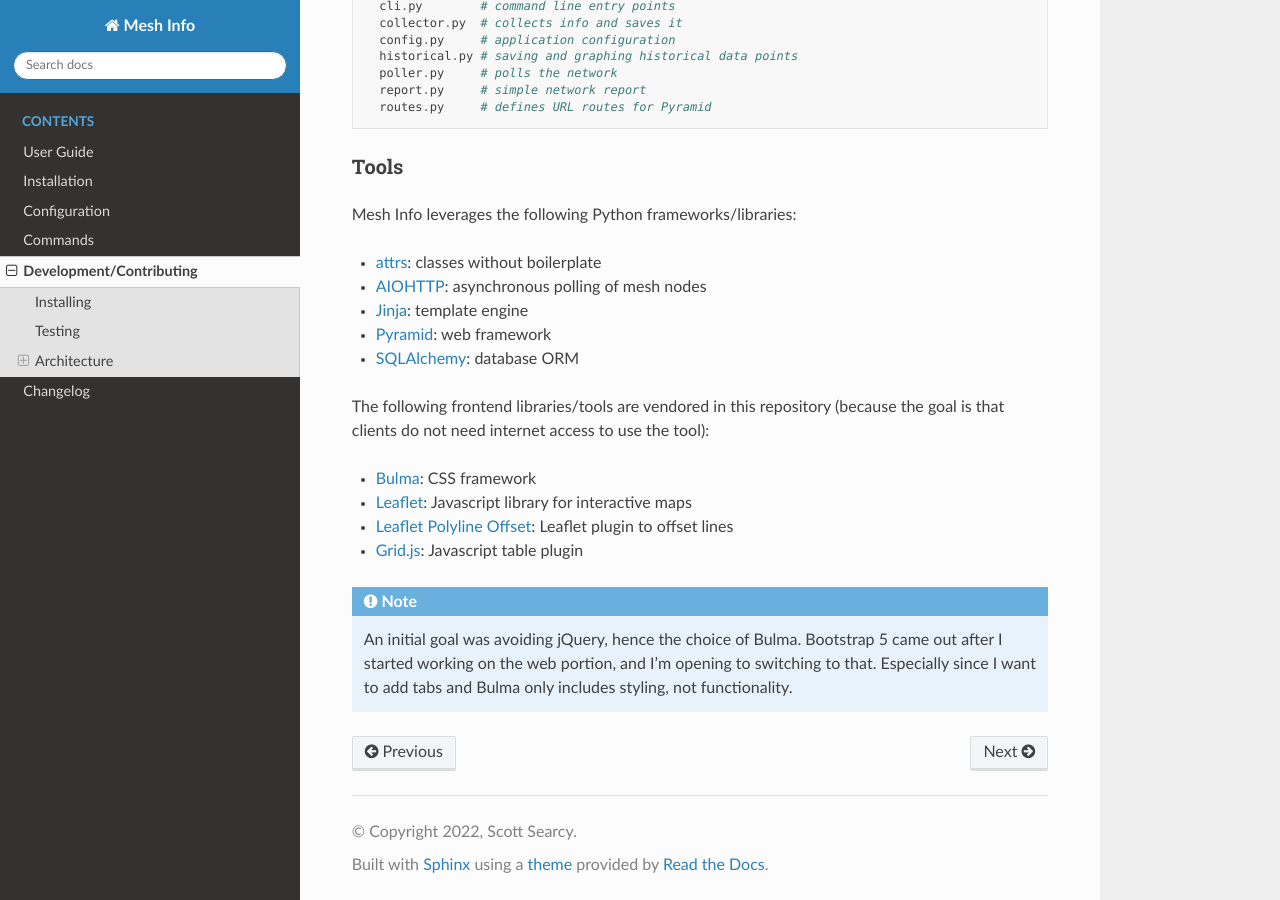
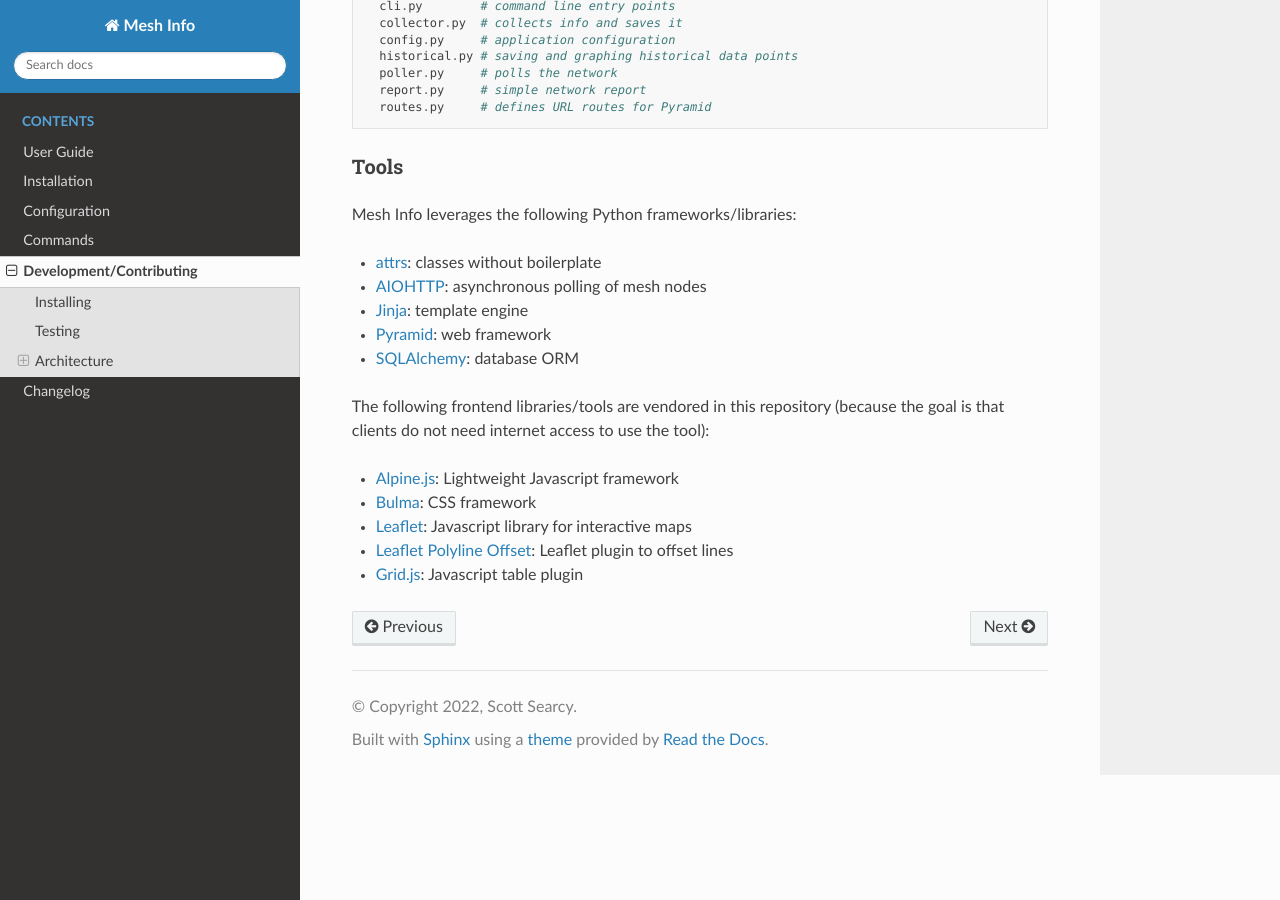
Before and after one commit to smsearcy/mesh-info, a Sphinx documentation site: the page built from docs/contributing.rst, in a window 1280 px wide and 900 px high, scrolled down 2574 px. Built offline with Sphinx 7.4.7 and the Read the Docs theme 2.0.0, drawn with Linux system fonts in a browser that asks for light colours.

Commit message:
Add Alpine.js 3.10.4

```diff
--- a/docs/contributing.rst
+++ b/docs/contributing.rst
@@ -147,6 +147,8 @@ Mesh Info leverages the following Python frameworks/libraries:
 The following frontend libraries/tools are vendored in this repository
 (because the goal is that clients do not need internet access to use the tool):
 
+* `Alpine.js <https://alpinejs.dev/>`_:
+  Lightweight Javascript framework
 * `Bulma <https://bulma.io/>`_:
   CSS framework
 * `Leaflet <https://leafletjs.com/>`_:
@@ -155,12 +157,3 @@ The following frontend libraries/tools are vendored in this repository
   Leaflet plugin to offset lines
 * `Grid.js <https://gridjs.io/>`_:
   Javascript table plugin
-
-.. note::
-
-   An initial goal was avoiding jQuery,
-   hence the choice of Bulma.
-   Bootstrap 5 came out after I started working on the web portion,
-   and I'm opening to switching to that.
-   Especially since I want to add tabs and Bulma only includes styling,
-   not functionality.
```
Also changed, not shown: meshinfo/static/js/alpine.min.js (added).
